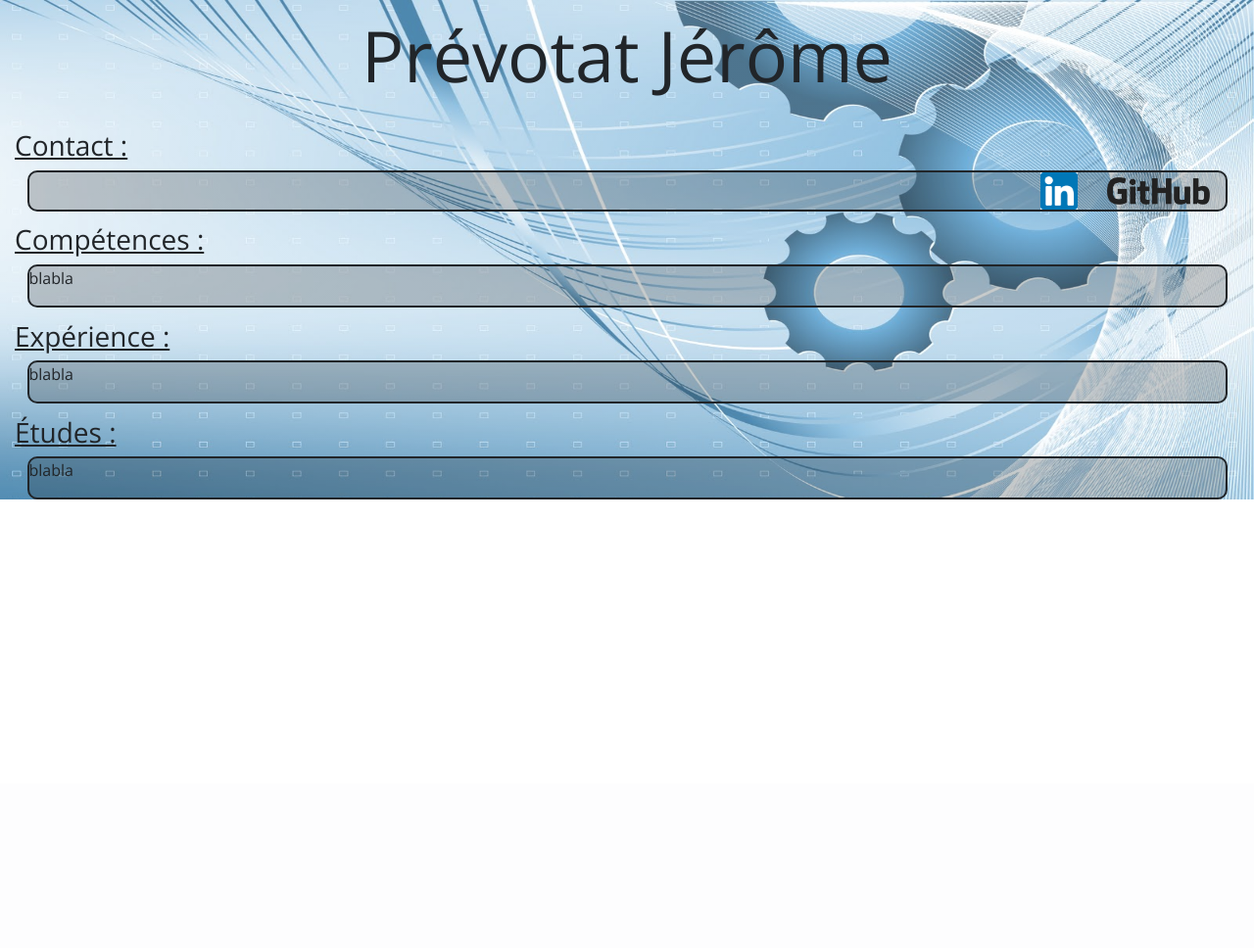
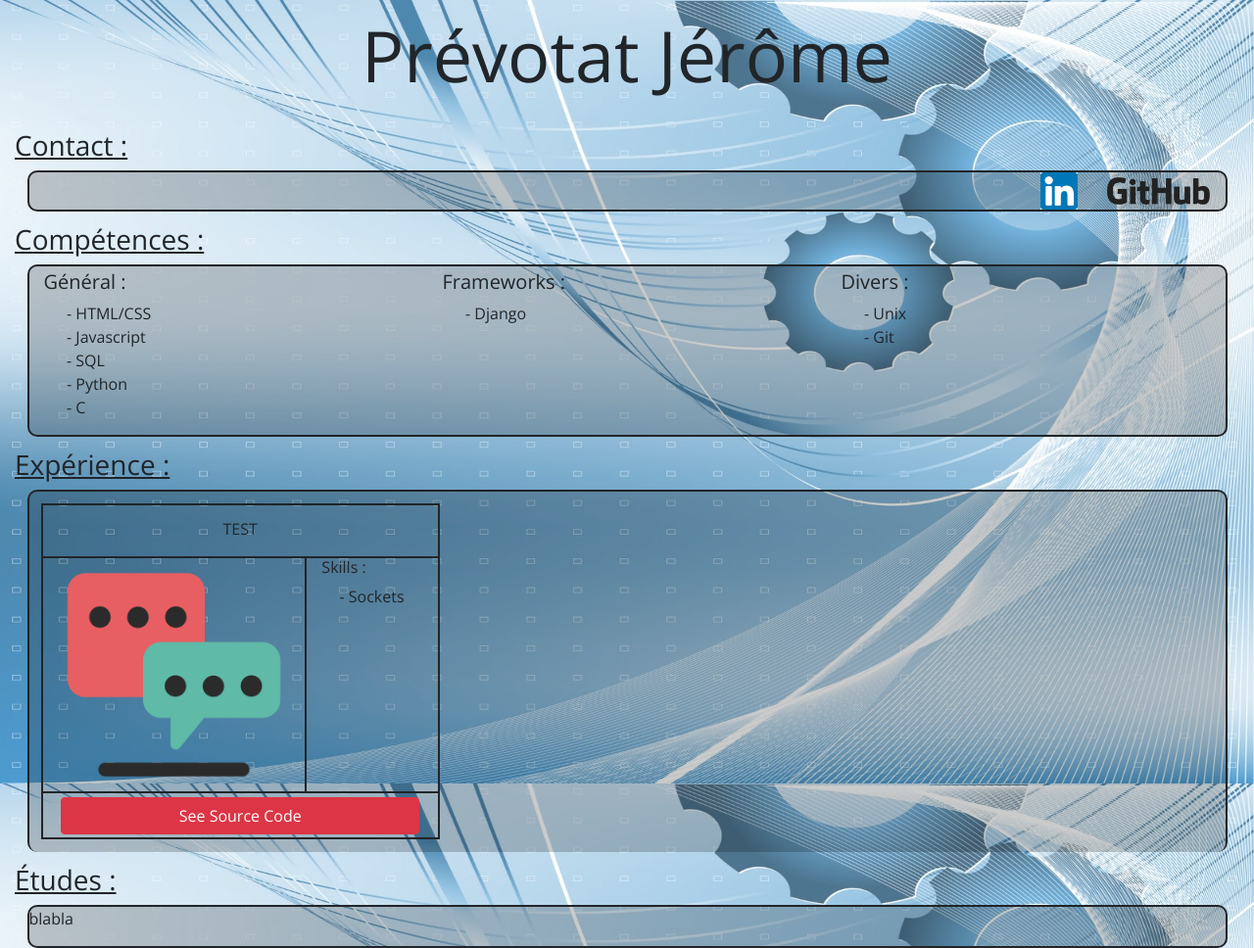
Before and after one commit to JeromePrevotat/Portfolio, a Django app: page / in a window 1280 px wide. Shown: the whole page at 98% size. Before the commit the page ends 510 px from the top, so only its background shows below. Run offline with Django 3.2, Linux system fonts and the light colour scheme; some libraries are stand-ins or nearby versions.

Commit message:
project part

```diff
--- a/portfolio/website/admin.py
+++ b/portfolio/website/admin.py
@@ -1,2 +1,5 @@
 from django.contrib import admin
+from .models import Project
 # Register your models here.
+
+admin.site.register(Project)
--- a/portfolio/website/models.py
+++ b/portfolio/website/models.py
@@ -5,7 +5,7 @@ from django.urls import reverse
 class Project(models.Model):
     project_name = models.CharField(max_length=50)
     skills = models.TextField()
-    img = models.ImageField()
+    img = models.ImageField(upload_to='website/static/img/')
 
     def add_project():
         self.save()
--- a/portfolio/website/static/css/website.css
+++ b/portfolio/website/static/css/website.css
@@ -26,6 +26,7 @@ h3 {
     text-decoration: underline;
 }
 
+
 /***********************************************
 *                   TOP PART                   *
 ***********************************************/
@@ -49,3 +50,100 @@ h3 {
     height: 100%;
     max-height: 40px;
 }
+
+/***********************************************
+*                   MIDDLE PART 1              *
+***********************************************/
+
+#custom-list-skills li::before {
+    content: "- ";
+    margin-left: 1em;
+}
+
+#custom-list-skills li {
+    margin-left: 2%;
+}
+
+h5 {
+    padding-top: 1%;
+}
+
+
+/***********************************************
+*                   MIDDLE PART 2              *
+***********************************************/
+
+#custom-list-skills-2 li::before {
+    content: "- ";
+    margin-left: 1em;
+}
+
+#custom-list-skills-2 li {
+    margin-left: 2%;
+}
+
+.horizontal-list-container {
+    background-color: rgba(0, 0, 0, 0.2);
+    width: 98%;
+    list-style-type: none;
+    overflow-x: scroll;
+
+    border-radius: 10px;
+    border-style: solid;
+    border-width: 2px;
+    border-bottom: hidden;
+}
+
+.horizontal-list-container::-webkit-scrollbar {
+    background-color: rgba(255, 255, 255, 0.5);
+    border-radius: 10px;
+    border-style: solid;
+    border-width: 1px;
+    height: 8px;
+}
+.horizontal-list-container::-webkit-scrollbar-button {
+    width: 0;
+}
+.horizontal-list-container::-webkit-scrollbar-thumb {
+    background-color: rgba(0, 0, 0, 0.7);
+    border-radius: 10px;
+}
+.horizontal-list-container::-webkit-scrollbar-track-piece {}
+.horizontal-list-container::-webkit-scrollbar-track {}
+.horizontal-list-container::-webkit-scrollbar-corner {}
+.horizontal-list-container::-webkit-resizer {}
+
+
+.project {
+    padding-top: 1%;
+    margin: 1%;
+    border-style: solid;
+    border-width: 2px;
+}
+
+.project-name {
+    text-align: center;
+    border-bottom: solid 1px;
+}
+
+.project-icon {
+    border-top: solid 1px;
+    border-right: solid 1px;
+    border-bottom: solid 1px;
+}
+
+.project-skills {
+    border-left: solid 1px;
+    border-bottom: solid 1px;
+    border-top: solid 1px;
+}
+
+.project-link {
+    border-top: solid 1px;
+    padding: 1%;
+}
+
+.btn-source {
+    width: 100%;
+    height: 100%;
+}
--- a/portfolio/website/templates/content.html
+++ b/portfolio/website/templates/content.html
@@ -33,16 +33,60 @@
 ---- MIDDLE PART
 --->
     <h3>Compétences :</h3>
-    <div class="mx-auto categorie">
-        <p>blabla</p>
+    <div id="custom-list-skills" class="row mx-auto categorie">
+        <div class="col-4 container">
+            <h5>Général :</h5>
+            <ul class="list-unstyled">
+                <li>HTML/CSS</li>
+                <li>Javascript</li>
+                <li>SQL</li>
+                <li>Python</li>
+                <li>C</li>
+            </ul>
+        </div>
+        <div class="col-4 container">
+            <h5>Frameworks :</h5>
+            <ul class="list-unstyled">
+                <li>Django</li>
+            </ul>
+        </div>
+        <div class="col-4 container">
+            <h5>Divers :</h5>
+            <ul class="list-unstyled">
+                <li>Unix</li>
+                <li>Git</li>
+            </ul>
+        </div>
     </div>
 
 <!--
 ---- MIDDLE PART 2
 --->
     <h3>Expérience :</h3>
-    <div class="mx-auto categorie">
-        <p>blabla</p>
+    <div id="custom-list-skills-2" class="mx-auto row categorie horizontal-list-container">
+        <div class="col-4 project">
+            <div class="row">
+                <div class="col-12 project-name">
+                    <p>TEST</p>
+                </div>
+            </div>
+            <div class="row">
+                <div class="col-8 project-icon">
+                    <img class="img-fluid" src="{% static 'img/communication-icon.png' %}"></img>
+                </div>
+                <div class="col-4 project-skills">
+                    <h6>Skills :</h6>
+                    <ul class="list-unstyled">
+                        <li>Sockets</li>
+                    </ul>
+                </div>
+            </div>
+            <div class="row project-link">
+                <div class="col-12">
+                    <button class="btn btn-danger btn-source" type="button">See Source Code</button>
+                </div>
+            </div>
+        </div>
     </div>
 
 <!--
--- a/portfolio/website/templates/index.html
+++ b/portfolio/website/templates/index.html
@@ -4,9 +4,9 @@
     <head>
         <meta charset="utf-8">
         <link href="https://fonts.googleapis.com/css?family=Open+Sans&display=swap" rel="stylesheet">
-        <link type="text/css" rel="stylesheet" href="{% static 'css/website.css' %}">
         <link rel="stylesheet" href="https://stackpath.bootstrapcdn.com/bootstrap/4.3.1/css/bootstrap.min.css" integrity="sha384-ggOyR0iXCbMQv3Xipma34MD+dH/1fQ784/j6cY/iJTQUOhcWr7x9JvoRxT2MZw1T" crossorigin="anonymous">
         <script src="https://stackpath.bootstrapcdn.com/bootstrap/4.3.1/js/bootstrap.min.js" integrity="sha384-JjSmVgyd0p3pXB1rRibZUAYoIIy6OrQ6VrjIEaFf/nJGzIxFDsf4x0xIM+B07jRM" crossorigin="anonymous"></script>
+        <link type="text/css" rel="stylesheet" href="{% static 'css/website.css' %}">
         <title>Portfolio</title>
     </head>
     <body>
```
Also changed, not shown: portfolio/website/forms.py (added, +12 -0 lines), portfolio/db.sqlite3, portfolio/website/migrations/0002_auto_20190730_1126.py (added).
